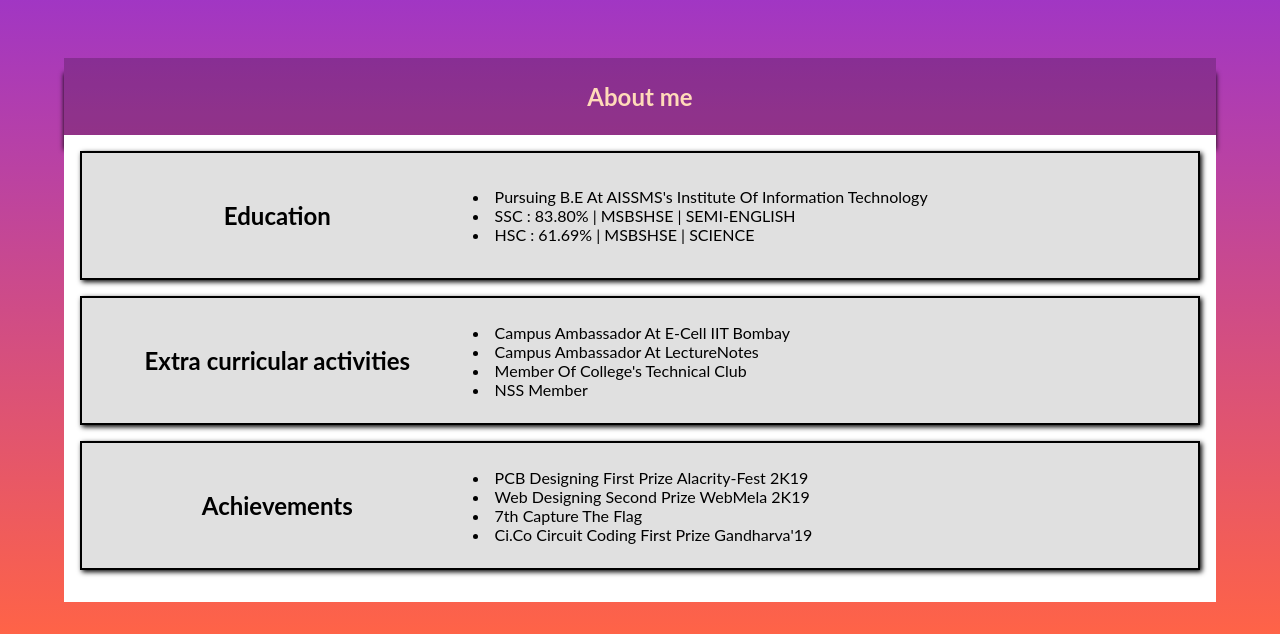
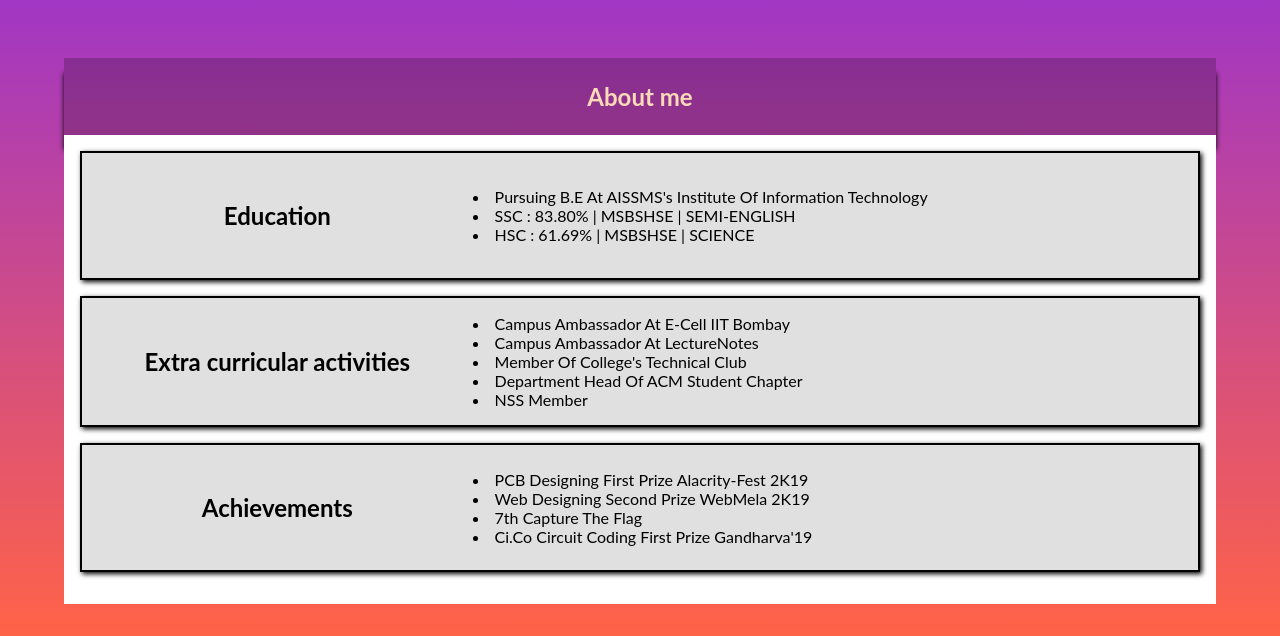
Before and after one commit to madhusudanbabar/madhusudanbabar.github.io, a plain HTML site: page index.html in a window 1280 px wide. Shown: the part 1736-2372 px from the top of the page. Drawn offline with Linux system fonts and the light colour scheme; a web font is replaced by a local one.

Commit message:
updated index.html

```diff
--- a/index.html
+++ b/index.html
@@ -129,6 +129,7 @@
               <li>Campus ambassador at E-Cell IIT Bombay</li>
               <li>Campus ambassador at LectureNotes</li>
               <li>Member of college's technical club</li>
+              <li>Department Head of ACM student chapter</li>
               <li>NSS member</li>
             </div>
 
```
